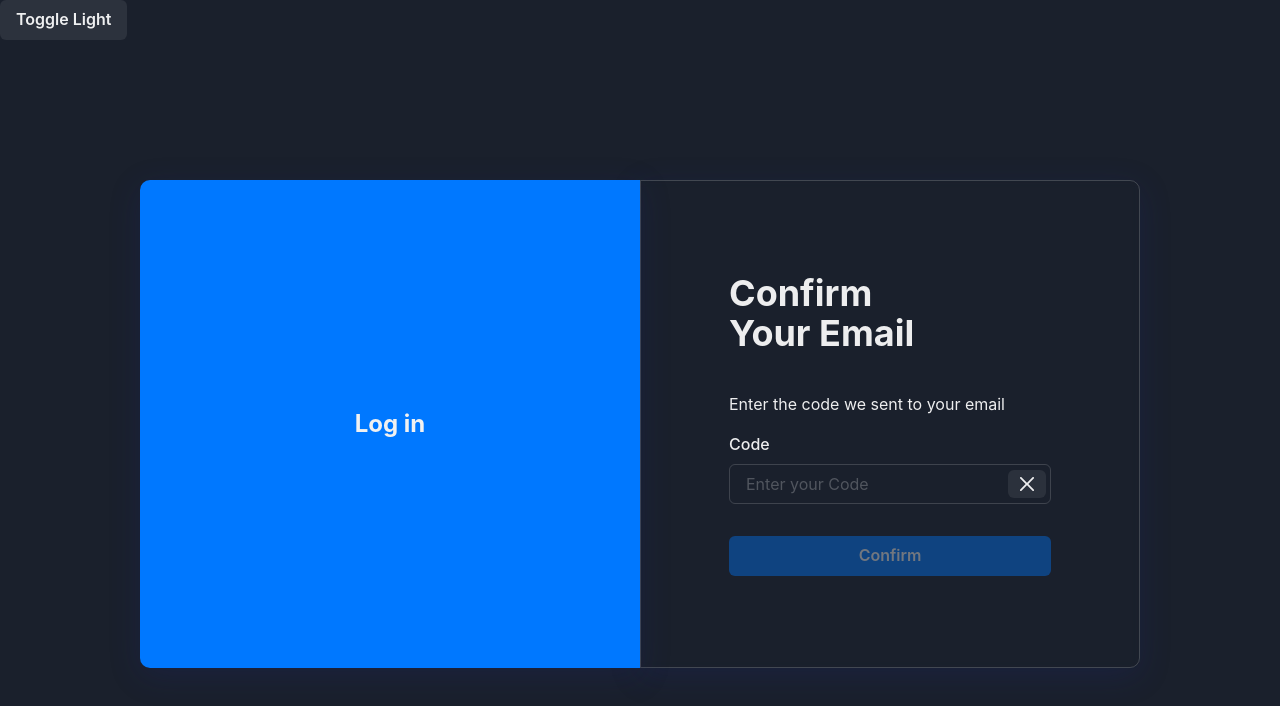
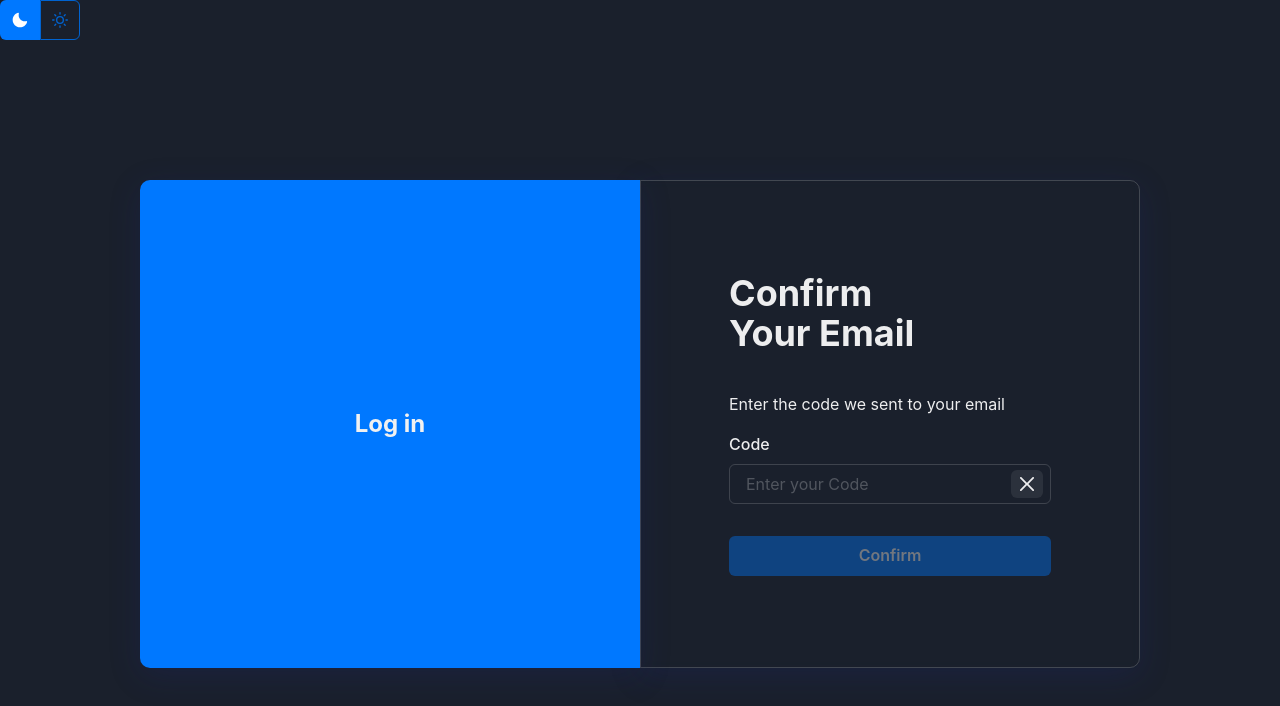
Before and after one commit to EdsonMartinelli/LoginSystem-Frontend, a React (Vite) app: page /active/1 in a window 1280 px wide. Shown: the top 706 px of the page. Built offline with nearby package versions, Linux system fonts and the light colour scheme.

Commit message:
fix: colorScheme of dark lightbutton

```diff
--- a/src/components/Header.tsx
+++ b/src/components/Header.tsx
@@ -1,4 +1,5 @@
-import { Button, useColorMode } from "@chakra-ui/react";
+import { MoonIcon, SunIcon } from "@chakra-ui/icons";
+import { Button, ButtonGroup, LightMode, useColorMode } from "@chakra-ui/react";
 import { Outlet } from "react-router-dom";
 
 export function Header() {
@@ -11,9 +12,28 @@ export function Header() {
           width: "100%",
         }}
       >
-        <Button onClick={toggleColorMode}>
-          Toggle {colorMode === "light" ? "Dark" : "Light"}
-        </Button>
+        <LightMode>
+          <ButtonGroup
+            isAttached
+            colorScheme={colorMode === "dark" ? "messenger" : "gray"}
+          >
+            <Button
+              variant={colorMode === "dark" ? "solid" : "outline"}
+              onClick={colorMode === "light" ? toggleColorMode : undefined}
+              padding="0px"
+            >
+              <MoonIcon />
+            </Button>
+
+            <Button
+              variant={colorMode === "light" ? "solid" : "outline"}
+              onClick={colorMode === "dark" ? toggleColorMode : undefined}
+              padding="0px"
+            >
+              <SunIcon />
+            </Button>
+          </ButtonGroup>
+        </LightMode>
       </header>
       <Outlet />
     </>
--- a/src/components/InputButton.tsx
+++ b/src/components/InputButton.tsx
@@ -8,7 +8,7 @@ interface InputButtonProps {
 
 export function InputButton({ click, children }: InputButtonProps) {
   return (
-    <Button h="1.75rem" size="sm" onClick={click}>
+    <Button h="1.75rem" size="sm" onClick={click} padding="0px" tabIndex={-1}>
       {children}
     </Button>
   );
```
